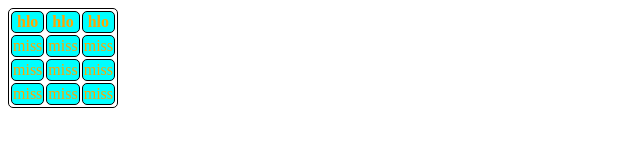
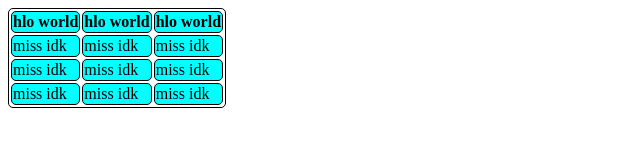
Before and after one commit to Prerna-2605/git-practice, a plain HTML site: page index.html in a window 1280 px wide. Shown: the whole page, without its empty margins (0-640 px from the left). Drawn offline with Linux system fonts and the light colour scheme.

Commit message:
hover effect

```diff
--- a/assets/css/style.css
+++ b/assets/css/style.css
@@ -1,7 +1,6 @@
 table,
 th,
-td,
-tr {
+td {
     border: solid black 1px;
     border-radius: 5px;
 }
@@ -9,5 +8,18 @@ tr {
 th,
 td {
     background-color: aqua;
-    color: orange;
 }
+
+table {
+    max-width: 100%;
+    max-height: 100%;
+}
+
+th:hover, td:hover {
+    background-color: black;
+    color: aqua;
+}
+
+table:hover, th:hover, td:hover{
+    border-color: red;
+}
--- a/index.html
+++ b/index.html
@@ -12,28 +12,28 @@
     <table>
         <thead>
             <tr>
-                <th>hlo</th>
-                <th>hlo</th>
-                <th>hlo</th>
+                <th>hlo world</th>
+                <th>hlo world</th>
+                <th>hlo world</th>
             </tr>
         </thead>
         <tbody>
             <tr>
-                <td>miss</td>
-                <td>miss</td>
-                <td>miss</td>
+                <td>miss idk</td>
+                <td>miss idk</td>
+                <td>miss idk</td>
             </tr>
             <tr>
-                <td>miss</td>
-                <td>miss</td>
-                <td>miss</td>
+                <td>miss idk</td>
+                <td>miss idk</td>
+                <td>miss idk</td>
             </tr>
         </tbody>
         <tfoot>
             <tr>
-                <td>miss</td>
-                <td>miss</td>
-                <td>miss</td>
+                <td>miss idk</td>
+                <td>miss idk</td>
+                <td>miss idk</td>
             </tr>
         </tfoot>
     </table>
```
